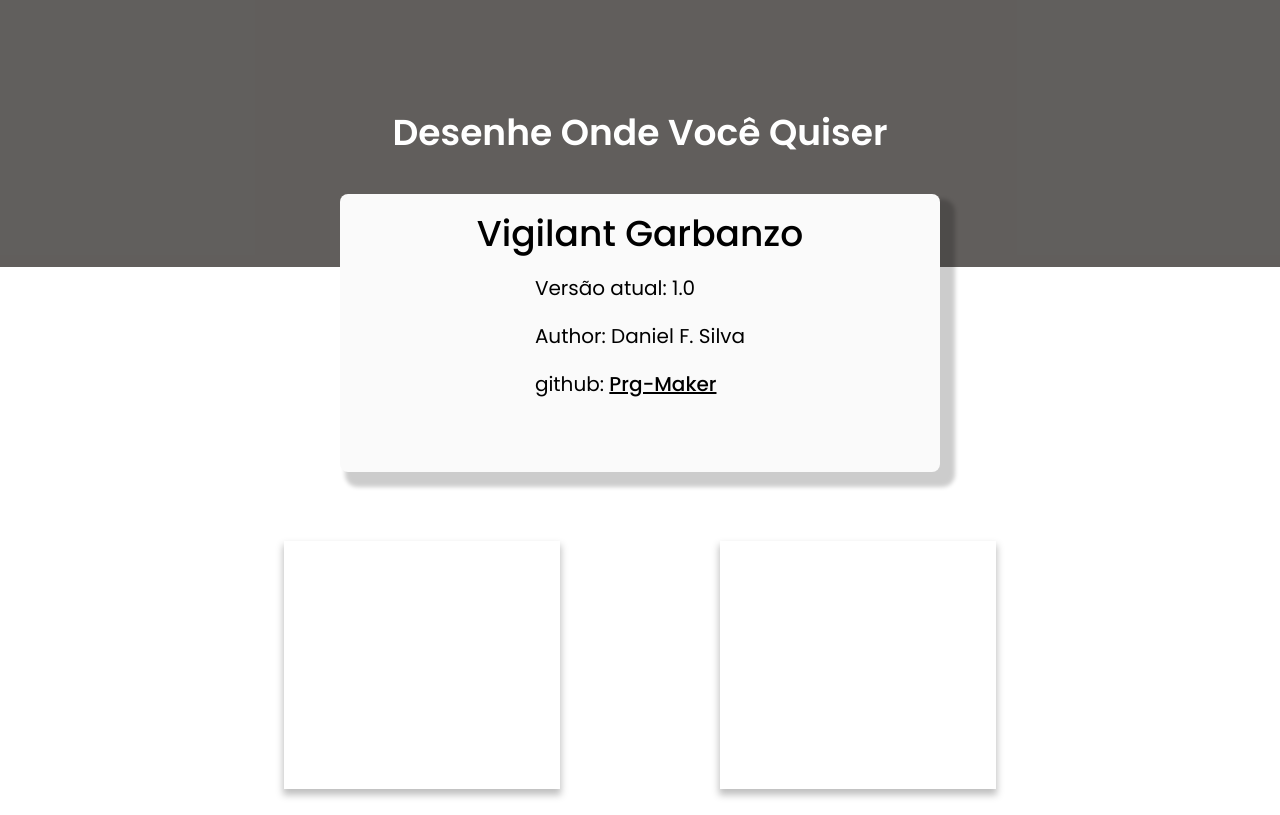
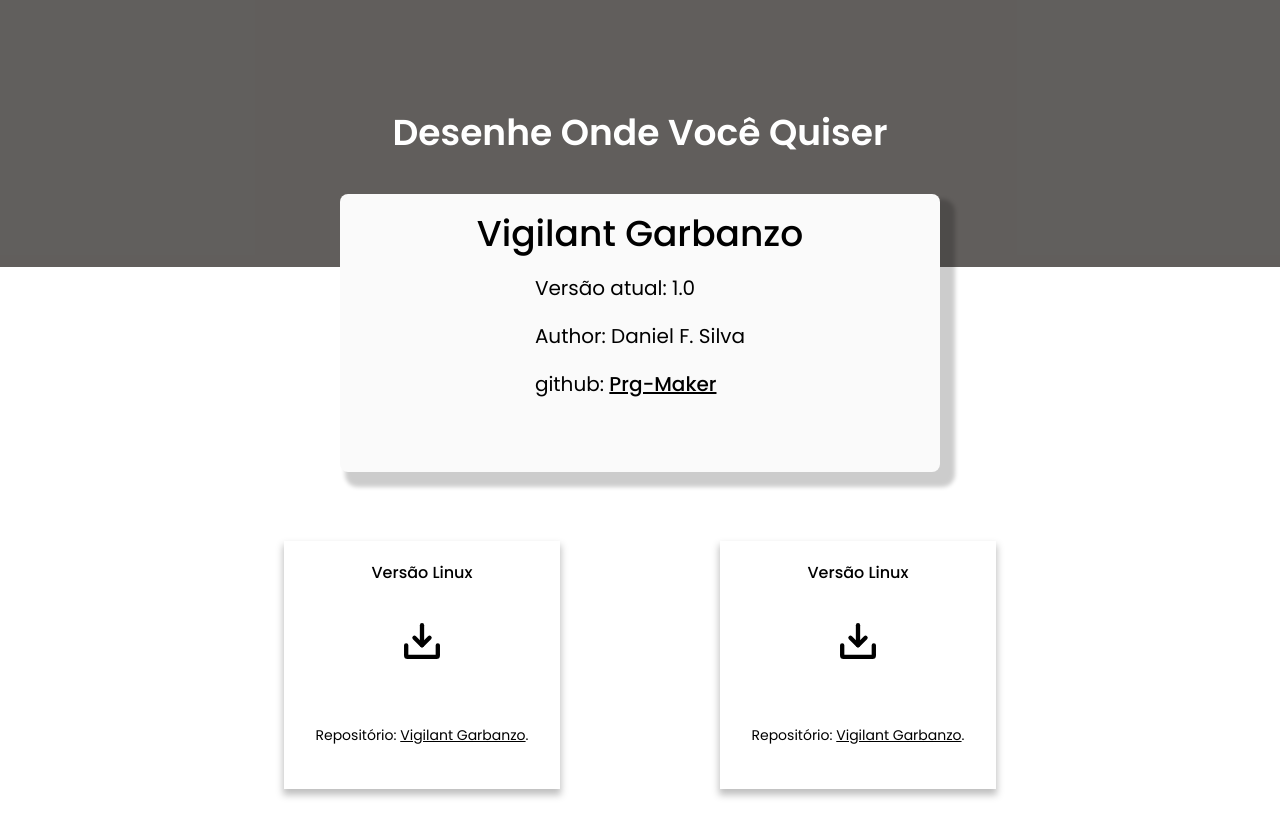
Before and after one commit to Prg-maker/web-vite, a React (Vite) app: page / in a window 1280 px wide. Built offline with nearby package versions, Linux system fonts and the light colour scheme.

Commit message:
add style card download

```diff
--- a/package.json
+++ b/package.json
@@ -9,6 +9,7 @@
     "preview": "vite preview"
   },
   "dependencies": {
+    "phosphor-react": "^1.4.1",
     "react": "^18.2.0",
     "react-dom": "^18.2.0"
   },
--- a/src/components/CardDownload.tsx
+++ b/src/components/CardDownload.tsx
@@ -1,7 +1,14 @@
+import {DownloadSimple} from 'phosphor-react'
+
 export function CardDownload(){
   return(
-    <div className="w-[276px] h-[248px] bg-white shadow-cardShadow">
+    <div className="w-[276px] h-[248px] bg-white shadow-cardShadow flex flex-col items-center gap-[33px]">
+      <p className='mt-5 font-sans font-medium'>Versão Linux</p>
 
+      <DownloadSimple weight='bold' className='cursor-pointer' size={46}/>
+
+
+      <span className='font-normal text-sm mt-7'>Repositório: <a href="" className='underline'>Vigilant Garbanzo</a>.</span>
     </div>
   )
 }
```
Also changed, not shown: 1 other file (tests, documents, lock files or other folders).
